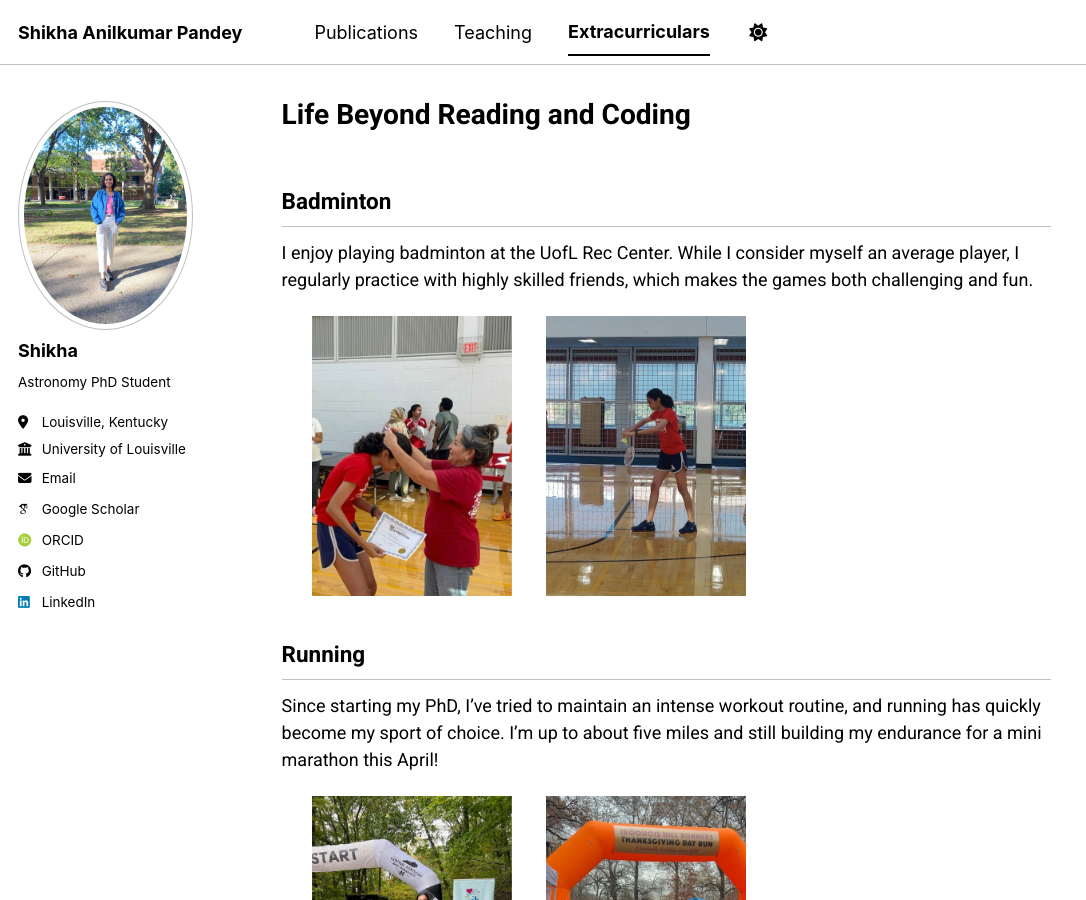
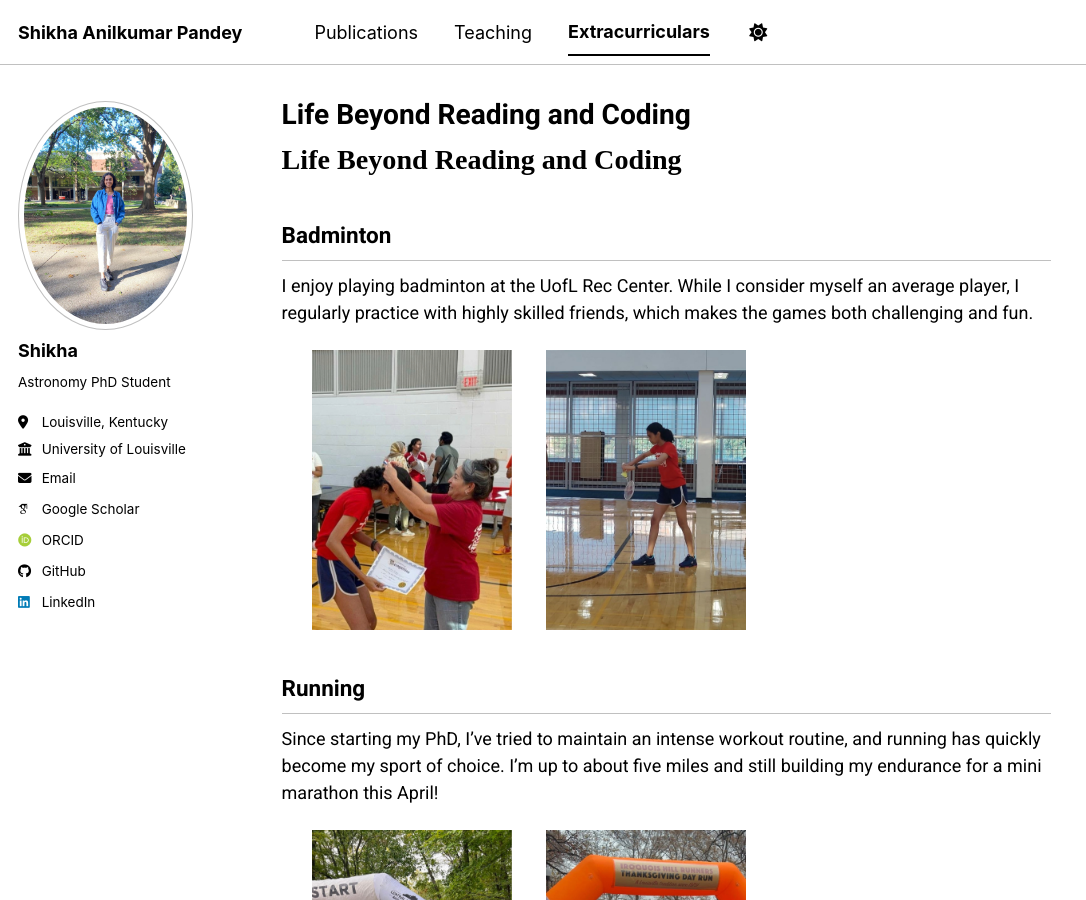
Before and after one commit to pshikha/pshikha.github.io, a Jekyll site: the page built from _pages/markdown.md, in a window 1280 px wide and 900 px high. Shown: the whole window, without its empty margins (0-1086 px from the left). Built offline with Jekyll 4.4.1, drawn with Linux system fonts in a browser that asks for light colours; some web fonts are replaced; a script bundle is joined from its source files by our own code; library files that are not in the unit come from our copies.

Commit message:
Update markdown.md

```diff
--- a/_pages/markdown.md
+++ b/_pages/markdown.md
@@ -8,6 +8,7 @@ redirect_from:
   - /md/
   - /markdown.html
 ---
+<h1 class="life-title">Life Beyond Reading and Coding</h1>
 
 
 ## Badminton
```
